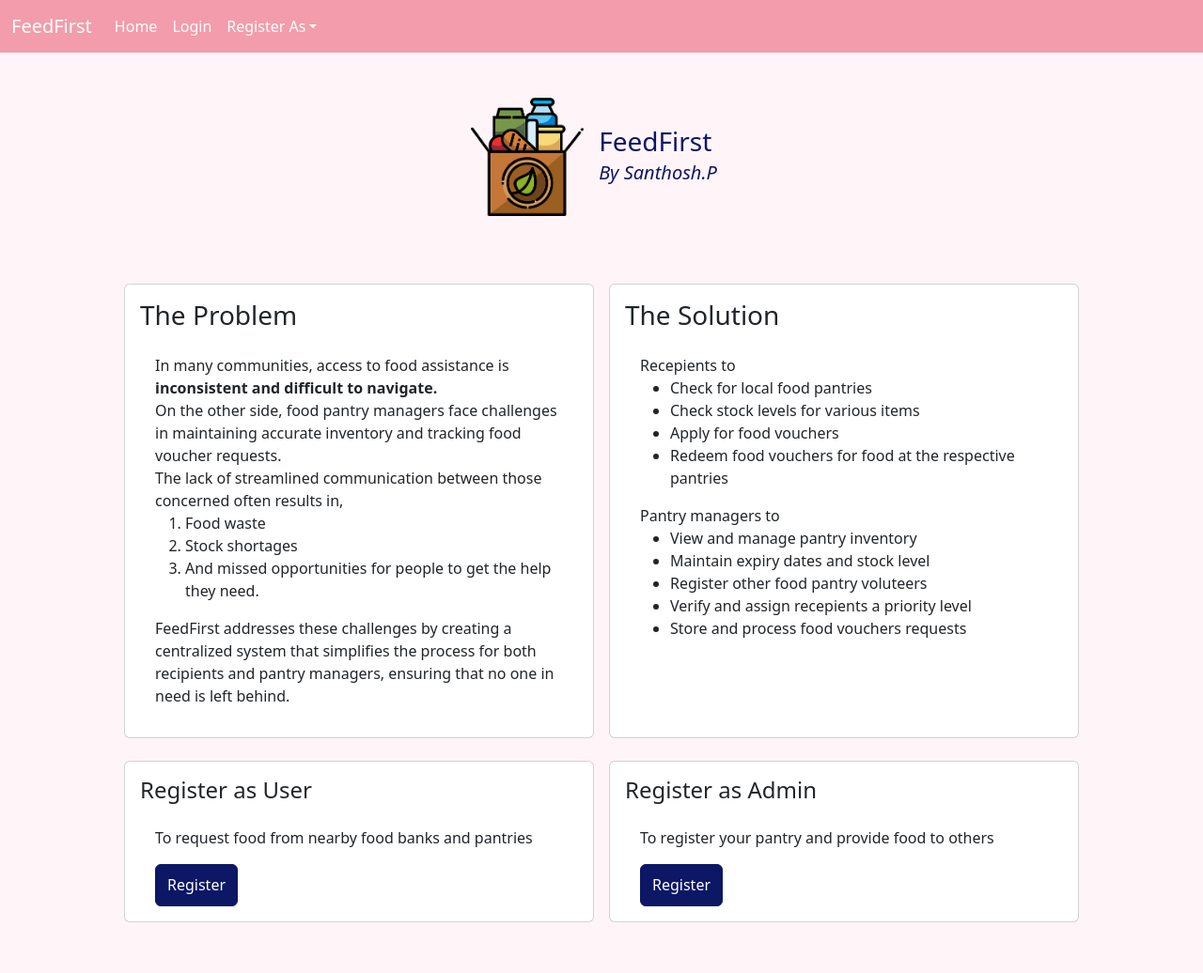
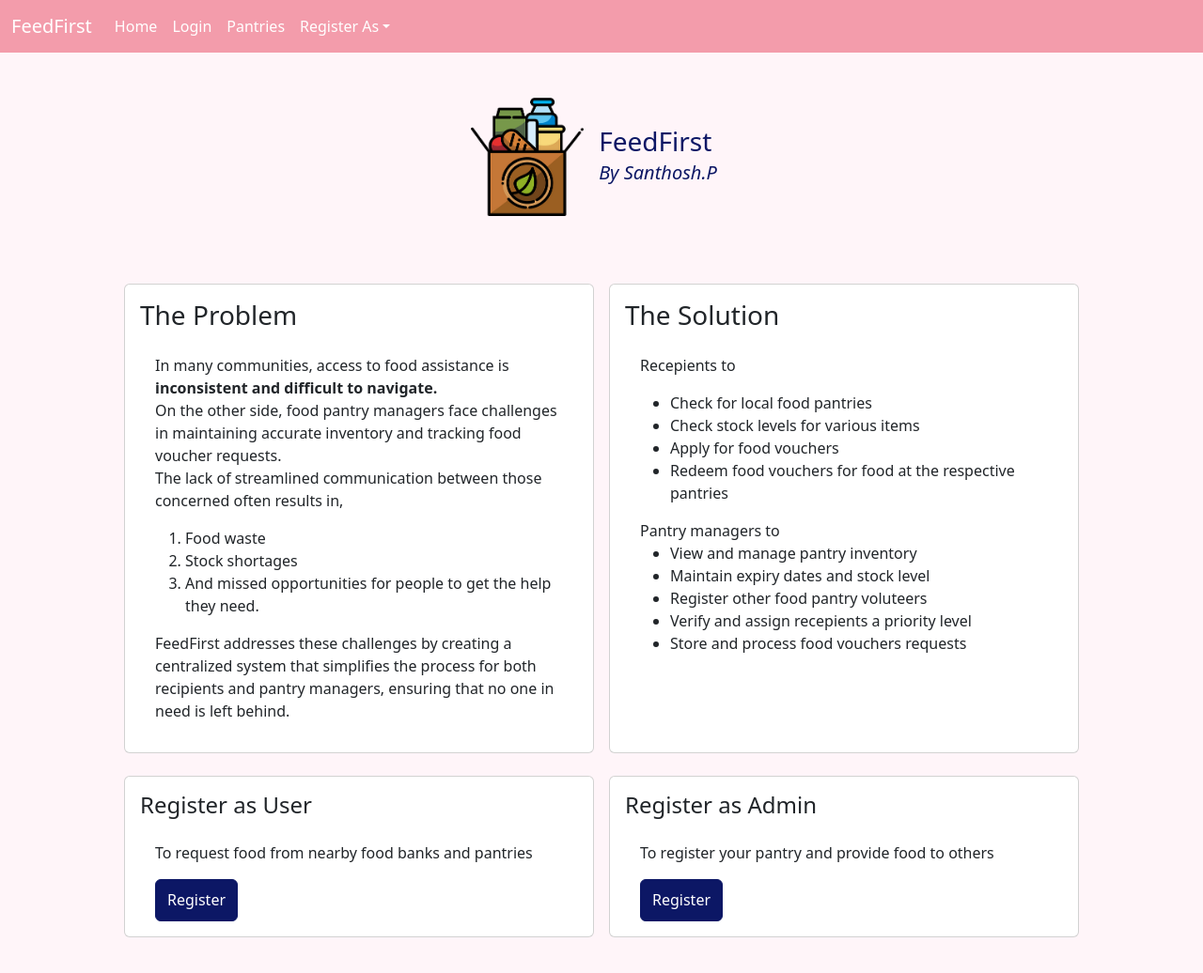
Before and after one commit to Santhosh-Paramasivam/FeedFirst2, a React (Vite) app in the folder client/: page / in a window 1280 px wide. Shown: the top 1036 px of the page at 94% size. Built offline with nearby package versions, Linux system fonts and the light colour scheme.

Commit message:
Added pantry details

```diff
--- a/client/src/Common/Home.jsx
+++ b/client/src/Common/Home.jsx
@@ -1,4 +1,6 @@
 import '../common.css'
+import { Link } from 'react-router-dom'
+
 
 function Home() {
     return <div className='d-flex flex-column justify-content-center align-items-center light-pink w-100 pb-4'>
@@ -23,6 +25,7 @@ function Home() {
 
                         The lack of streamlined communication between those concerned often results in,
 
+                    </p>
                     <ol>
                         <li>
                             Food waste
@@ -35,6 +38,7 @@ function Home() {
                         </li>
                     </ol>
 
+                    <p>
                         FeedFirst addresses these challenges by creating a centralized system that simplifies the process for both recipients and pantry managers, ensuring that no one in need is left behind.
                     </p>
                 </div>
@@ -44,7 +48,7 @@ function Home() {
             <div className='card px-3 pt-3 mt-4 m-2' style={{ width: '500px' }}>
                 <h3 className='card-title'>The Solution</h3>
                 <div className='card-body'>
-                    <p>Recepients to
+                    <p>Recepients to</p>
                     <ul>
                         <li>Check for local food pantries</li>
                         <li>Check stock levels for various items</li>
@@ -59,7 +63,6 @@ function Home() {
                         <li>Verify and assign recepients a priority level</li>
                         <li>Store and process food vouchers requests</li>
                     </ul>
-                    </p>
                 </div>
             </div>
         </div>
@@ -69,14 +72,18 @@ function Home() {
                 <h4 className='card-title'>Register as User</h4>
                 <div className='card-body'>
                     <p>To request food from nearby food banks and pantries</p>
+                    <Link to={{ pathname: '/register_user' }}>
                         <button className='btn dark-blue-button'>Register</button>
+                    </Link>
                 </div>
             </div>
             <div className='card px-3 pt-3 m-2' style={{ width: '500px' }}>
                 <h4 className='card-title'>Register as Admin</h4>
                 <div className='card-body'>
                     <p>To register your pantry and provide food to others</p>
+                    <Link to={{ pathname: '/register_pantry' }}>
                         <button className='btn dark-blue-button'>Register</button>
+                    </Link>
                 </div>
             </div>
         </div>
--- a/client/src/Common/Navbar.jsx
+++ b/client/src/Common/Navbar.jsx
@@ -15,6 +15,7 @@ function Navbar() {
                     <div className='navbar-nav'>
                         <Link to={{ pathname: '/' }} className='nav-link nav-link-white'>Home</Link>
                         <a className='nav-link nav-link-white' href='#'>Login</a>
+                        <Link to={{pathname: '/pantries'}} className='nav-link nav-link-white'>Pantries</Link>
                         <li className="nav-item dropdown">
                             <a className="nav-link dropdown-toggle nav-link-white" href="#" role="button" data-bs-toggle="dropdown" aria-expanded="false">
                                 Register As
@@ -22,7 +23,7 @@ function Navbar() {
                             <ul className="dropdown-menu" data-bs-theme='light'>
                                 <li><Link to={{ pathname: '/register_user' }} className='dropdown-item'>User</Link></li>
                                 <li><hr className="dropdown-divider" /></li>
-                                <li><a className="dropdown-item " href="#">Admin</a></li>
+                                <li><Link to={{pathname: '/register_pantry'}} className='dropdown-item'>Pantry Admin</Link></li>
                             </ul>
                         </li>
                     </div>
--- a/client/src/Common/PantryDetails.jsx
+++ b/client/src/Common/PantryDetails.jsx
@@ -1,8 +1,21 @@
 import '../common.css'
 import Title from '../Components/Title'
 import Subtitle from '../Components/Subtitle'
+import PantryRow from '../Components/PantryRow'
+import axios from 'axios'
+import { useEffect,useState } from 'react'
 
 function PantryDetails() {
+    const [pantries, setPantries] = useState([])
+
+    useEffect(() => {
+        axios.get(`${import.meta.env.VITE_SERVER_URL}pantries`)
+        .then((res) => {
+            console.log(res)
+            setPantries(res.data)
+        })
+    },[])
+
     return <div className="light-pink" style={{ height: 'calc(100vh - 56px)' }}>
         <Title title="Pantry Details" />
         <div className="card mx-4 px-4">
@@ -12,12 +25,18 @@ function PantryDetails() {
                 </div>
                 <div className='col-3'>
                     <Subtitle title='Name' />
-
                 </div>
-                <div className='col-7'>
+                <div className='col-2'>
+                    <Subtitle title='Contact Number' />
+                </div>
+                <div className='col-5'>
                     <Subtitle title='Address' />
                 </div>
             </div>
+
+            {pantries.map((pantry) => {
+                return <PantryRow key={pantry.pantry_ID} id={pantry.pantry_ID} number={pantry.contact_number} name={pantry.pantry_name} address={pantry.pantry_address}/>
+            })}
         </div>
     </div>
 }
--- /dev/null
+++ b/client/src/Components/PantryRow.jsx
@@ -0,0 +1,19 @@
+function PantryRow({ id, name, number, address }) {
+    return <div className='row'>
+        <div className='col-2'>
+            <p>{id}</p>
+        </div>
+        <div className='col-3'>
+            <p>{name}</p>
+        </div>
+        <div className='col-2'>
+            <p>{number}</p>
+        </div>
+        <div className='col-5'>
+            <p>{address}</p>
+        </div>
+    </div>
+
+}
+
+export default PantryRow
```
Lines whose indentation alone changed are shown as unchanged.
